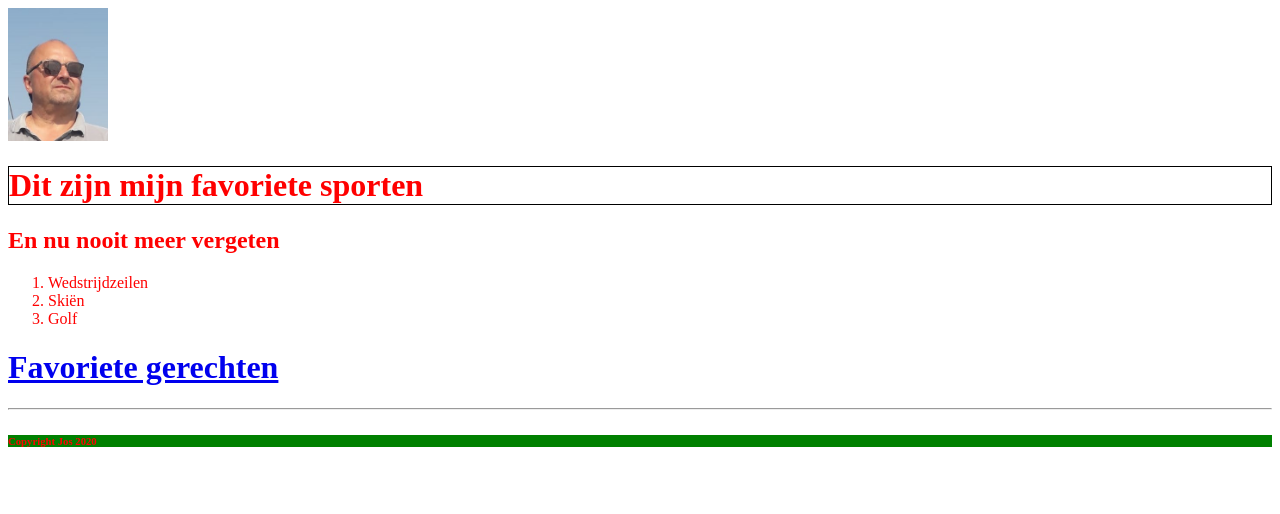
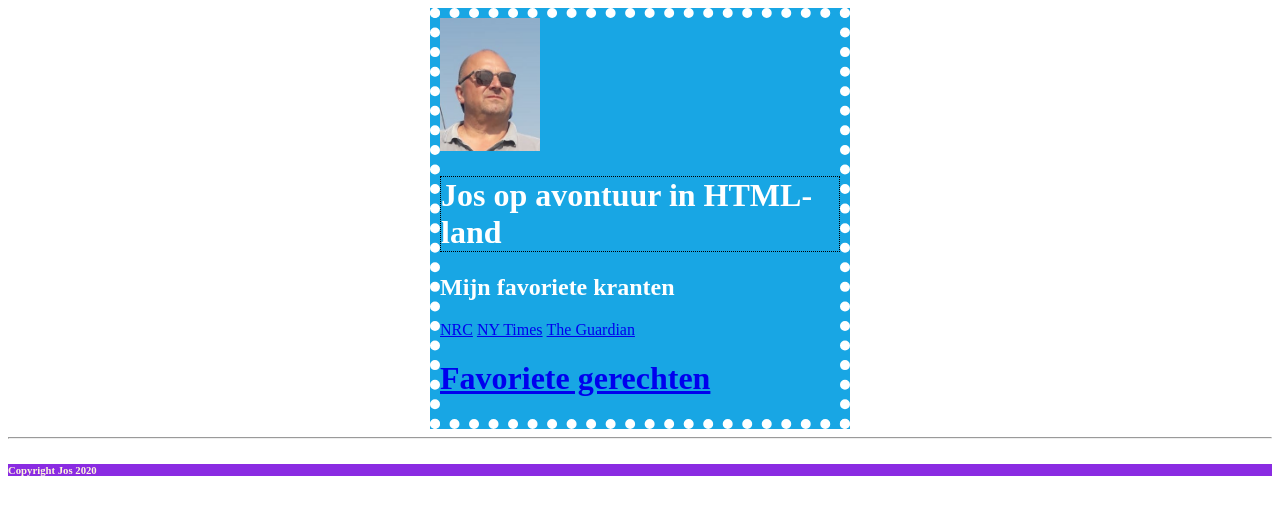
Before and after one commit to JosvanderDrift/Opdracht4_CSS_Basics, a plain HTML site: page index.html in a window 1280 px wide. Drawn offline with Linux system fonts and the light colour scheme.

Commit message:
Add files via upload

```diff
--- a/index.html
+++ b/index.html
@@ -11,27 +11,24 @@
   <!-- hier zet je de code in de body tags-->
   <main>
     <img width="100" src="Jos 2.jpeg" />
-    <h1 class="black-border">Dit zijn mijn favoriete sporten</h1>
+    <h1 class="black-border">Jos op avontuur in HTML-land</h1>
 
-    <h2>En nu nooit meer vergeten</h2>
+    <h2>Mijn favoriete kranten </h2>
     <nav>
-      <ol>
-        <li>Wedstrijdzeilen</li>
-        <li>Skiën</li>
-        <li>Golf</li>
-      </ol>
+      <ul>
+        <li><a href="https://www.nrc.nl">NRC</a></li>
+        <li><a href="https://www.nytimes.com">NY Times</a></li>
+        <li><a href="https://theguardian.com">The Guardian</a></li>
+      </ul>
     </nav>
-    <a href="about.html">
-      <h1>Favoriete gerechten</h1>
+    <a href="about.html"><h1>Favoriete gerechten</h1>
     </a>
   </main>
   <hr>
-    </hr>
   <footer>
     <p>
-    <h6 id="green-background">Copyright Jos 2020</h6>
+    <h6 id="blue-background">Copyright Jos 2020</h6>
     </p>
   </footer>
 </body>
-
 </html>
--- a/styles.css
+++ b/styles.css
@@ -1,9 +1,26 @@
-body {
-    color: red;
+.black-border {
+    border: 1px dotted black;
 }
-.black-border {
-    border: 1px solid black;
+#blue-background {
+    background-color: blueviolet;
+    color: cornsilk;
 }
-#green-background {
-    background-color: green;
+main {
+    border: 10px dotted white;
+    background-color: #18a6e4;
+    color: #ffffff;
+    width: 400px;
+    margin: auto;
+
 }
+header {
+    border: 1px dotted rgb(0, 0, 0);
+}
+ul {
+    list-style-type: none;
+    margin: 0;
+    padding: 0;
+    }
+li {
+    display: inline-block;
+      }
```
